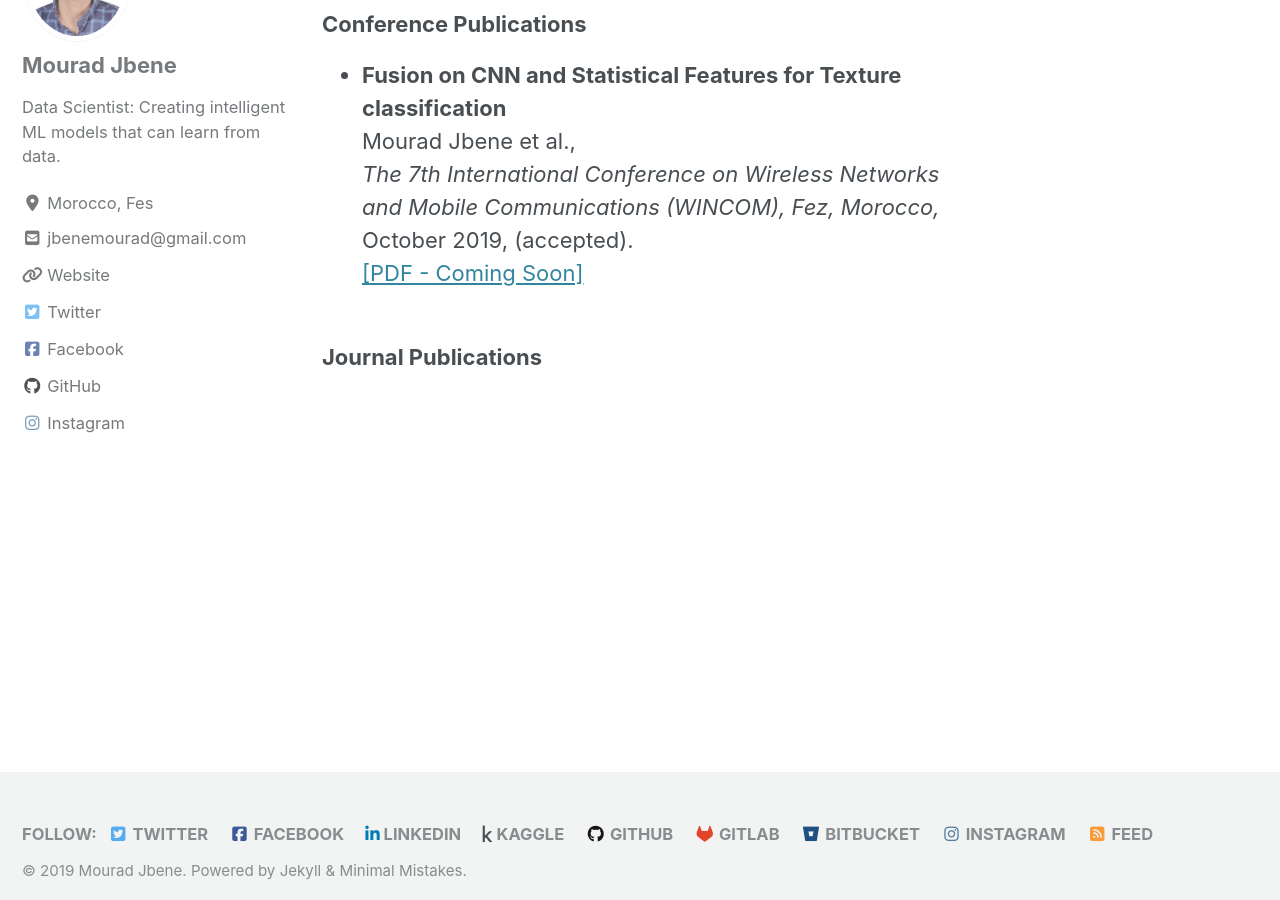
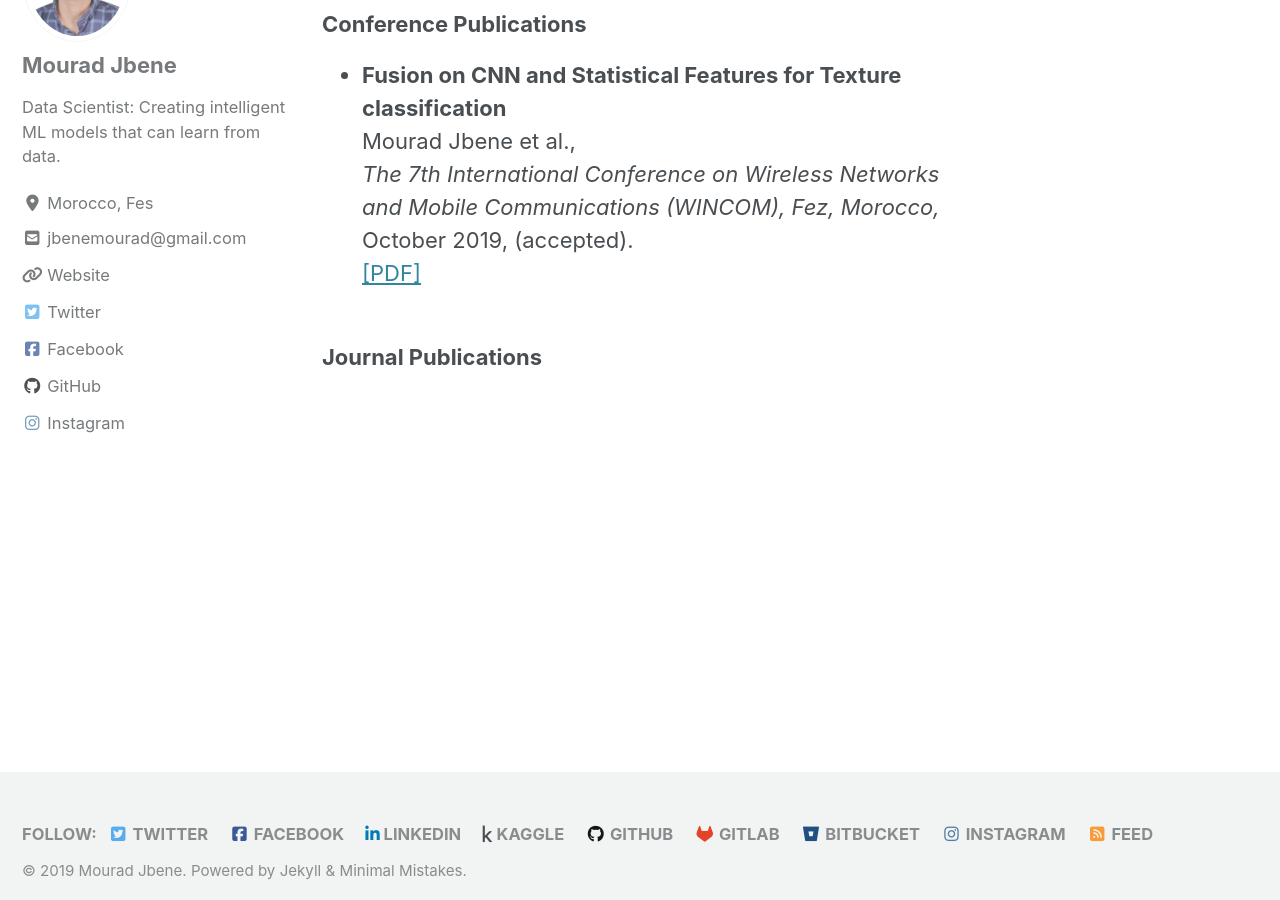
Before and after one commit to J-Mourad/J-Mourad.github.io, a Jekyll site: the page built from _pages/publications.md, in a window 1280 px wide and 900 px high, scrolled down 509 px. Built offline with Jekyll 4.4.1, drawn with Linux system fonts in a browser that asks for light colours; cached includes are drawn as plain includes; nearby versions of some CDN libraries; some of the changed lines change nothing that is shown.

Commit message:
Added Link to Conference paper

```diff
--- a/_pages/publications.md
+++ b/_pages/publications.md
@@ -17,7 +17,8 @@
             (WINCOM), Fez, Morocco,
         </i>
          October 2019, (accepted).<br />
-        <a href="#">[PDF - Coming Soon]</a>
+        <a href="https://ieeexplore.ieee.org/document/8942469">[PDF]</a>
+        <!-- <a href="https://ieeexplore.ieee.org/document/8942469">[PDF - Coming Soon]</a> -->
     </li>
 </ul>
 
```
